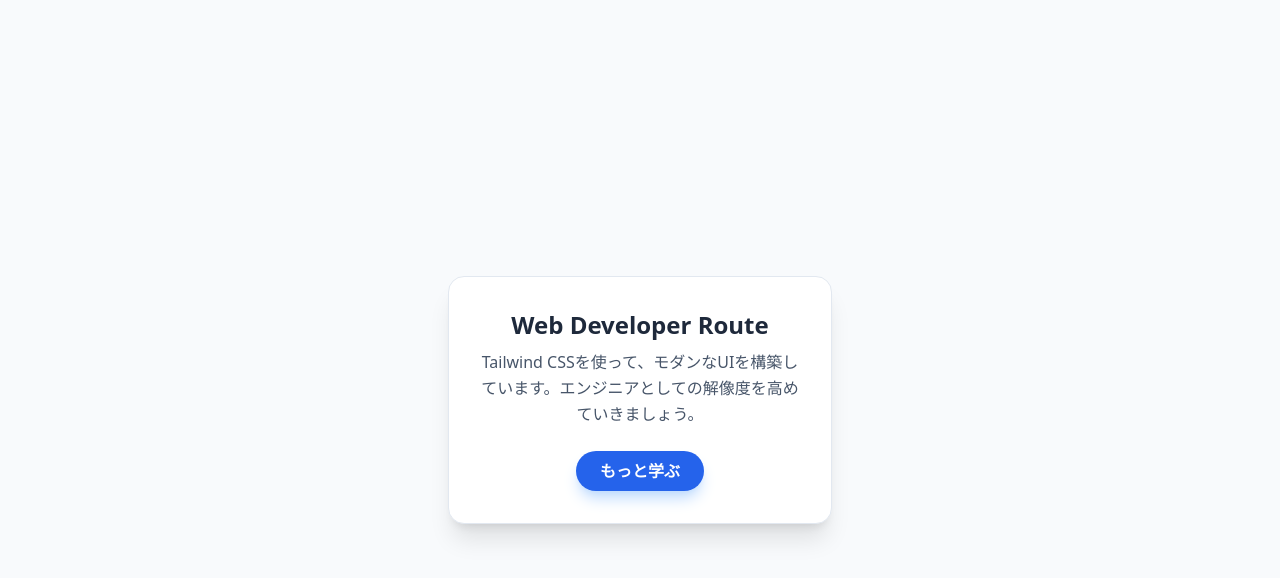
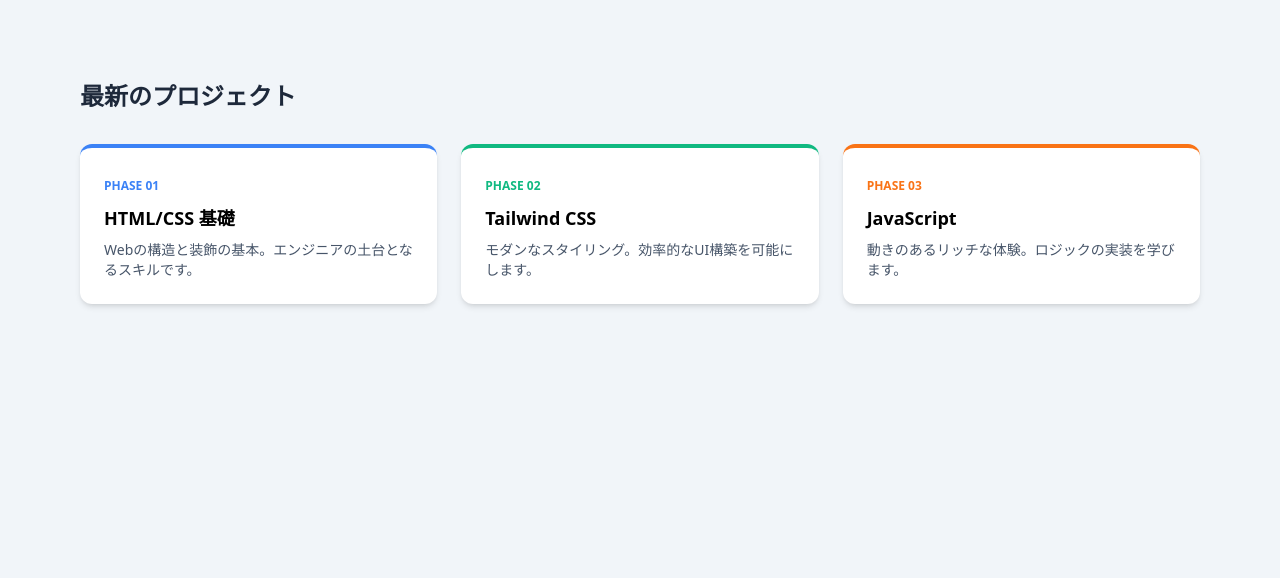
Before and after one commit to seki-jun/my-project, a plain HTML site: page index.html in a window 1280 px wide. Drawn offline with nearby package versions, Linux system fonts and the light colour scheme.

Commit message:
レスポンシブデザインの練習

```diff
--- a/index.html
+++ b/index.html
@@ -3,20 +3,36 @@
 <head>
     <meta charset="UTF-8">
     <meta name="viewport" content="width=device-width, initial-scale=1.0">
-    <title>Tailwind CSSで爆速デザイン</title>
+    <title>レスポンシブ・デザインの練習</title>
     <script src="https://cdn.tailwindcss.com"></script>
 </head>
-<body class="bg-slate-50 flex items-center justify-center min-h-screen">
-    <div class="max-w-sm p-8 bg-white border border-slate-200 rounded-2xl shadow-xl hover:scale-105 transition-transform duration-300">
-        <div class="flex flex-col items-center text-center">
-            <h1 class="text-2xl font-extrabold text-slate-800 mb-2">Web Developer Route</h1>
-            <p class="text-slate-600 leading-relaxed mb-6">
-                Tailwind CSSを使って、モダンなUIを構築しています。エンジニアとしての解像度を高めていきましょう。
-            </p>
-            <button class="bg-blue-600 hover:bg-blue-700 text-white font-semibold py-2 px-6 rounded-full shadow-lg shadow-blue-200 active:scale-95 transition-all">
-                もっと学ぶ
-            </button>
+<body class="bg-slate-100 p-4 md:p-20">
+
+    <div class="max-w-6xl mx-auto">
+        <h2 class="text-2xl font-bold text-slate-800 mb-8 text-center md:text-left">最新のプロジェクト</h2>
+
+        <div class="grid grid-cols-1 md:grid-cols-3 gap-6">
+
+            <div class="bg-white p-6 rounded-xl shadow-md border-t-4 border-blue-500">
+                <span class="text-xs font-bold text-blue-500 uppercase">Phase 01</span>
+                <h3 class="text-lg font-bold mt-2">HTML/CSS 基礎</h3>
+                <p class="text-slate-600 mt-2 text-sm">Webの構造と装飾の基本。エンジニアの土台となるスキルです。</p>
+            </div>
+
+            <div class="bg-white p-6 rounded-xl shadow-md border-t-4 border-emerald-500">
+                <span class="text-xs font-bold text-emerald-500 uppercase">Phase 02</span>
+                <h3 class="text-lg font-bold mt-2">Tailwind CSS</h3>
+                <p class="text-slate-600 mt-2 text-sm">モダンなスタイリング。効率的なUI構築を可能にします。</p>
+            </div>
+
+            <div class="bg-white p-6 rounded-xl shadow-md border-t-4 border-orange-500">
+                <span class="text-xs font-bold text-orange-500 uppercase">Phase 03</span>
+                <h3 class="text-lg font-bold mt-2">JavaScript</h3>
+                <p class="text-slate-600 mt-2 text-sm">動きのあるリッチな体験。ロジックの実装を学びます。</p>
+            </div>
+
         </div>
     </div>
+
 </body>
 </html>
```
